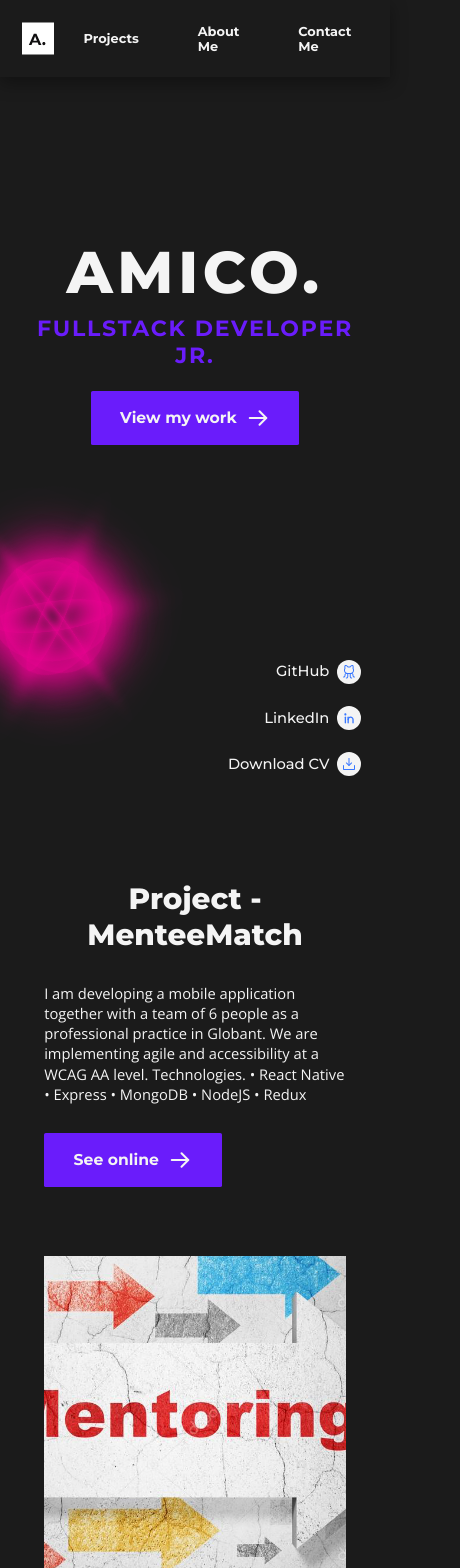
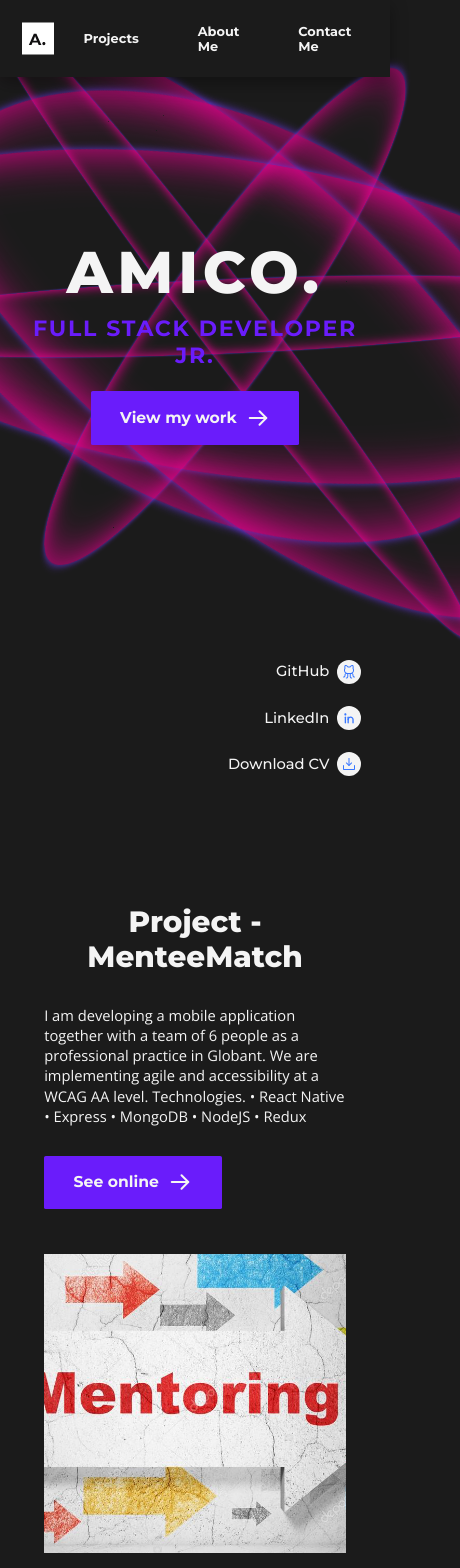
Before and after one commit to EmanuelAmico/portfolio, a React app: page / in a window 390 px wide. Shown: the top 1568 px of the page, 460 px wide, since content can reach past the window. Built offline with nearby package versions, Linux system fonts and the light colour scheme.

Commit message:
new animation and little fixes

```diff
--- a/src/assets/styles/components/AboutMeSection.scss
+++ b/src/assets/styles/components/AboutMeSection.scss
@@ -84,13 +84,15 @@
 @media only screen and (max-width: 991px) {
 
   .about-me {
+    display: block;
     height: auto;
-    grid-template-rows: 1fr 1fr;
-    grid-template-columns: 1fr;
-
     gap: 0.8rem 0rem;
   }
   .about-me-container {
+    height: calc(100vh - 8.2rem);
+    display: flex;
+    flex-direction: column;
+    justify-content: center;
     grid-column: 1/2;
     grid-row: 1/2;
   }
@@ -99,12 +101,13 @@
     margin-top: 3.2rem;
   }
   .hobbies-container {
+    /* height: calc(100vh - 8.2rem); */
     grid-column: 1/2;
     grid-row: 2/3;
   }
   .hobbies-table {
     gap: 2.35rem 2.2rem;
-    margin-bottom: 2.4rem;
+    /* margin-bottom: 2.4rem; */
   }
   .hobbie-icon-container {
     width: 100%;
--- a/src/assets/styles/components/AnimationBackground.scss
+++ b/src/assets/styles/components/AnimationBackground.scss
@@ -32,7 +32,7 @@
   transform-style: preserve-3d;
   border-radius: 100%;
   box-sizing: border-box;
-  box-shadow: 0 0 60px $chromatica, inset 0 0 60px $chromatica;
+  box-shadow: 0 0 60px #723afbc9, inset 0 0 60px $chromatica;
 }
 /* .plane.main .circle::before,
 .plane.main .circle::after {
@@ -93,12 +93,13 @@
 }
 
 
-@media only screen and (max-width: 991px) {
+@media only screen and (max-width: 640px) {
   .plane{
     height: auto;
   }
   .plane.main .circle{
-    width: 120px;
-    height: 120px;
+    width: 100vw;
+    height: 100vh;
+    box-shadow: 0 0 10px #713afbce, inset 0 0 60px $chromatica;
   }
 }
--- a/src/assets/styles/components/ProjectSection.scss
+++ b/src/assets/styles/components/ProjectSection.scss
@@ -52,7 +52,7 @@
     grid-template-columns: 1fr;
     grid-template-rows: 1fr 1fr;
     gap: 1.6rem;
-    padding: 0 4.8rem;
+    padding: 4.8rem 4.8rem;
   }
   .information-container{
     grid-column: 1/2;
--- a/src/components/WelcomeSection.jsx
+++ b/src/components/WelcomeSection.jsx
@@ -12,7 +12,7 @@ const WelcomeSection = () => {
       <div className="title-container">
         <h3>AMICO.</h3>
         <AnimationBackground />
-        <h4>FULLSTACK DEVELOPER JR.</h4>
+        <h4>FULL STACK DEVELOPER JR.</h4>
         <Button text="View my work" href="#projects" target="" />
       </div>
       <div className="social-links-container">
```
Also changed, not shown: src/assets/styles/Vars.scss (line endings or trailing spaces).
